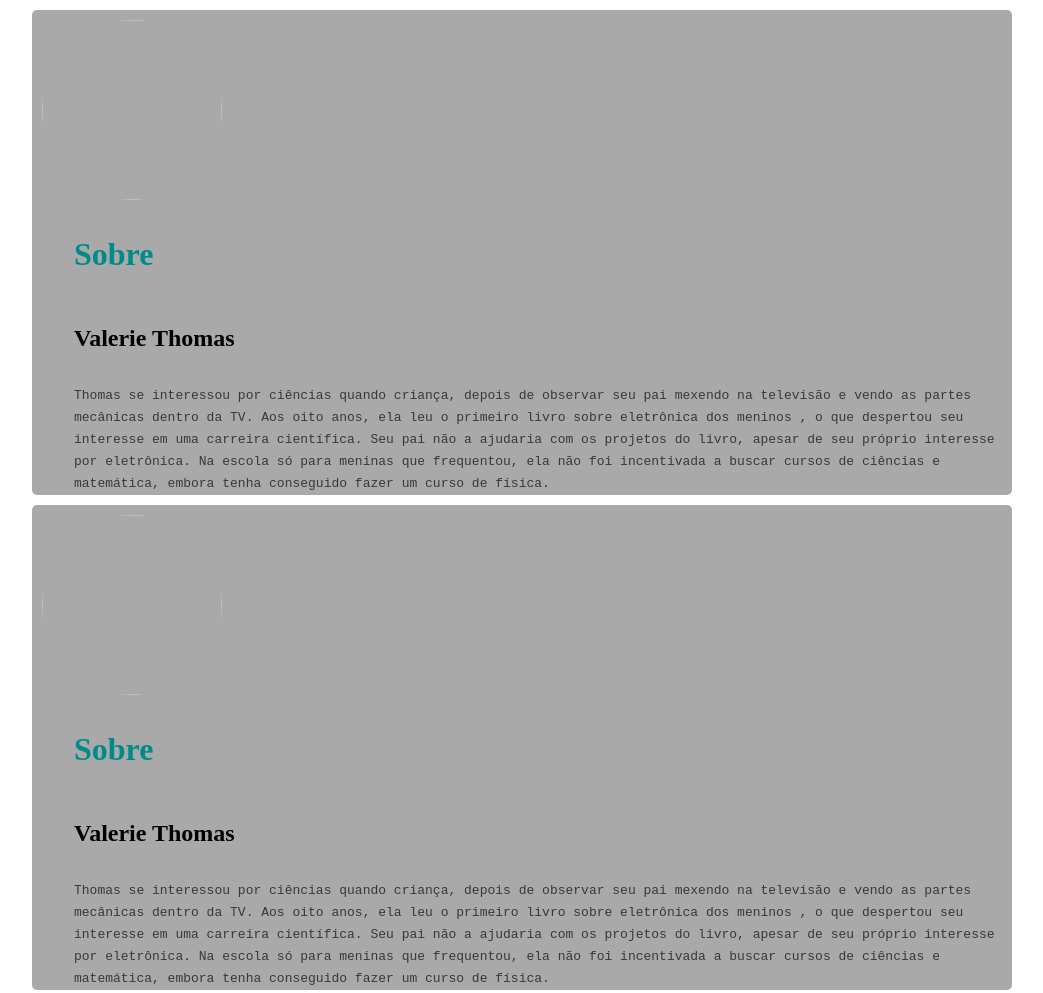
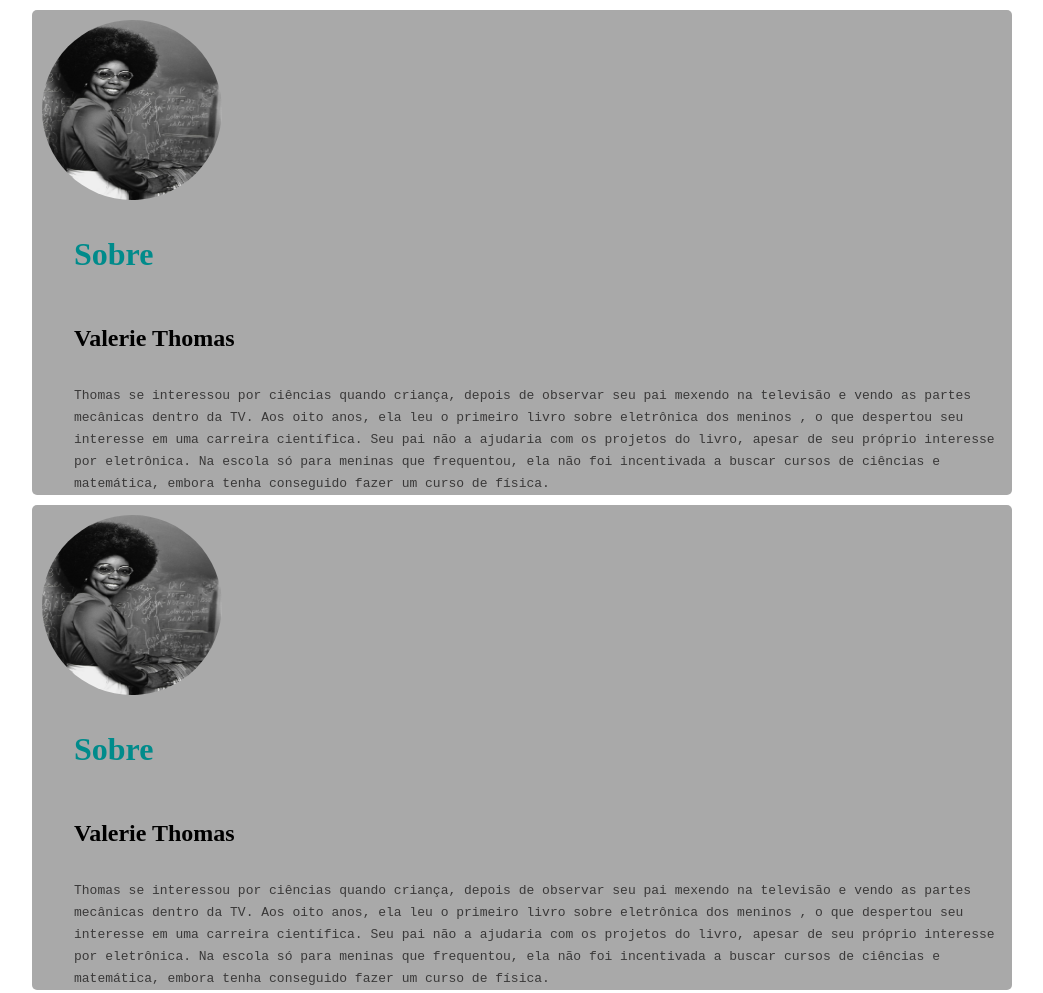
Before and after one commit to mp-curso/intro-prog-cmp23-II-CSS, a plain HTML site: page aulas-praticas/card.html in a window 1280 px wide. Shown: the whole page, without its empty margins (118-1161 px from the left). Drawn offline with Linux system fonts and the light colour scheme.

Commit message:
atualizando o caminha da imagem no card

```diff
--- a/aulas-praticas/card.html
+++ b/aulas-praticas/card.html
@@ -12,7 +12,7 @@
   <section class="container">
     <article>
       <div>
-        <img src="img/valerie-thomas.jpg" class="fotoValerie">
+        <img src="../img/valerie-thomas.jpg" class="fotoValerie">
       </div>
       <div class="sobre">
         <h1 class="titulo">Sobre</h1>
@@ -30,7 +30,7 @@
   <section class="container">
     <article>
       <div>
-        <img src="img/valerie-thomas.jpg" class="fotoValerie">
+        <img src="../img/valerie-thomas.jpg" class="fotoValerie">
       </div>
       <div class="sobre">
         <h1 class="titulo">Sobre</h1>
```
